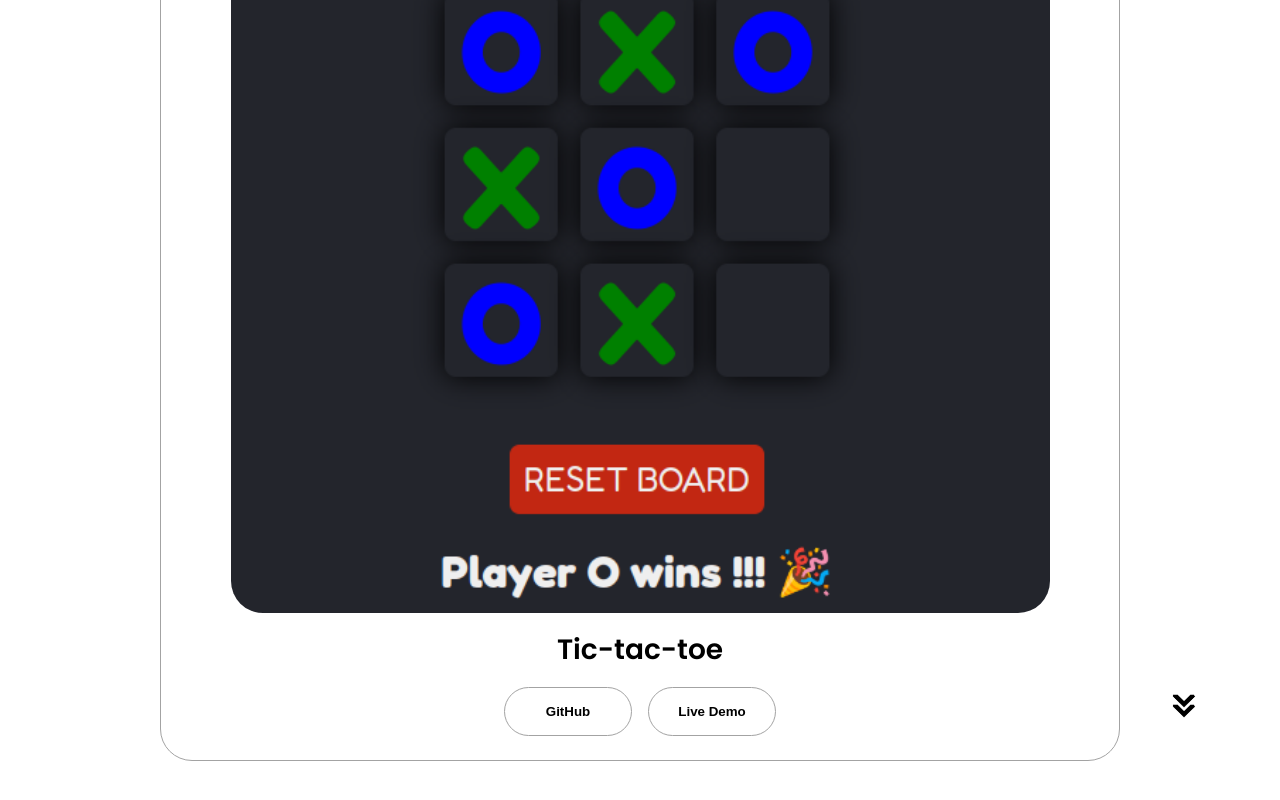
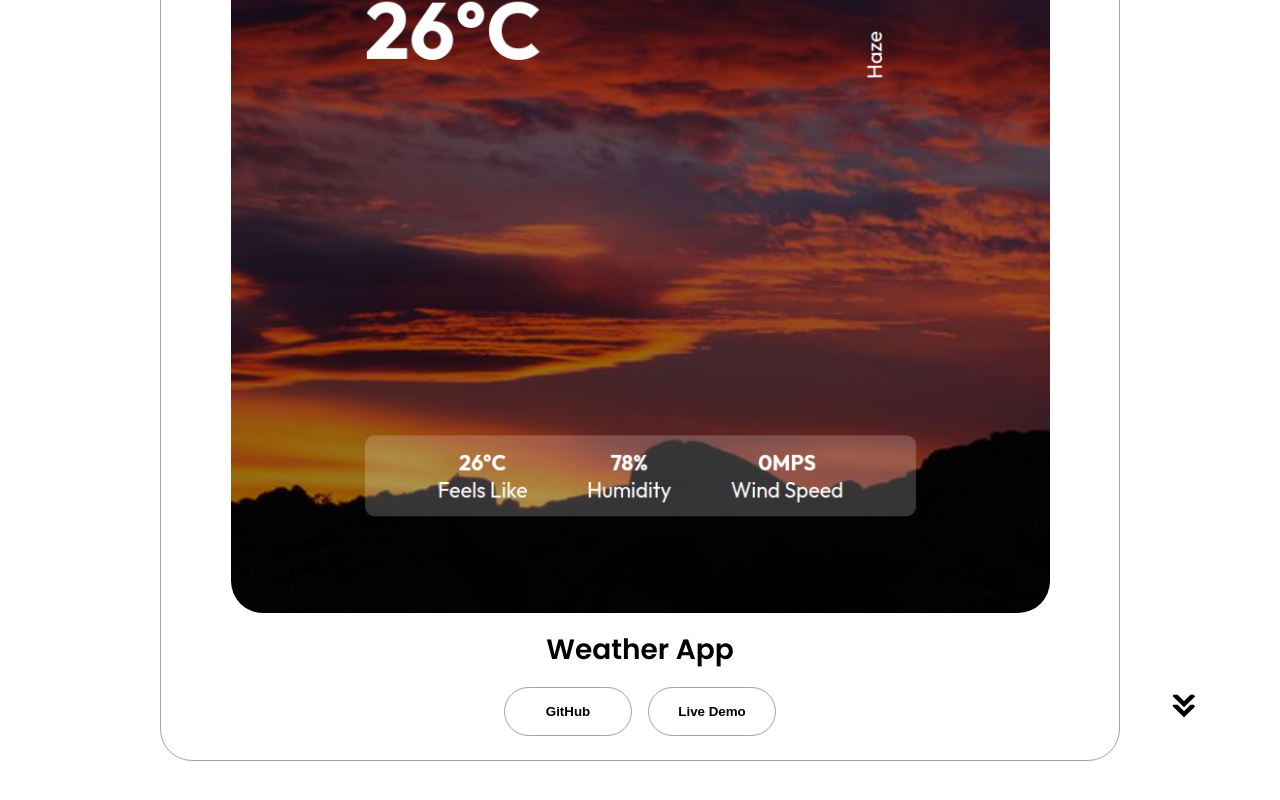
Before and after one commit to kaustav-gurey/portfolio, a React (Vite) app: page / in a window 1280 px wide. Shown: the part 3402-4202 px from the top of the page. Built offline with nearby package versions, Linux system fonts and the light colour scheme.

Commit message:
Added new project

```diff
--- a/src/assets/projectList.js
+++ b/src/assets/projectList.js
@@ -16,9 +16,9 @@ export default [
     },
     {
         id: 3,
-        image: "project-tic-tac-toe.png",
-        title: "Tic-tac-toe",
-        githubLink:"https://github.com/kaustav-gurey/tic-tac-toe",
-        liveLink: "https://tic-tac-toe-kg.netlify.app/"
+        image: "project-weather.png",
+        title: "Weather App",
+        githubLink:"https://github.com/kaustav-gurey/weather-app",
+        liveLink: "https://weather-kg.netlify.app/"
     }
 ]
```
Also changed, not shown: public/project-weather.png (added).
